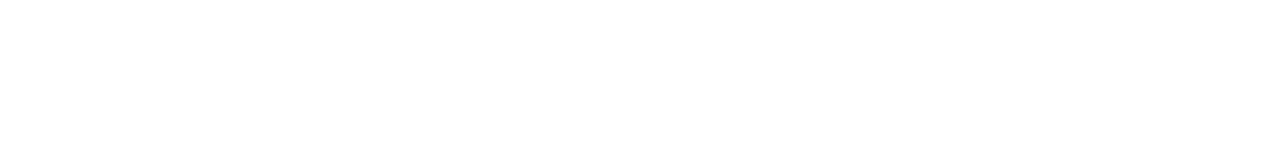
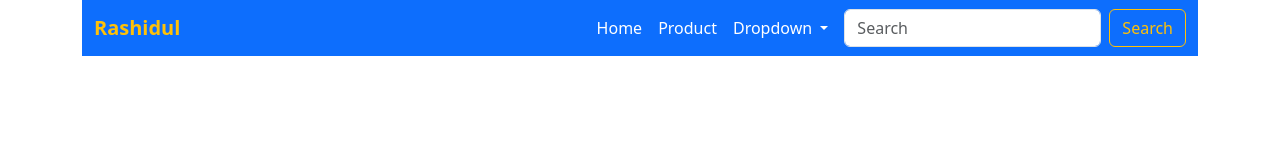
Before and after one commit to rashidulisalm/Bootstrap-project, a plain HTML site: page index.html in a window 1280 px wide. Drawn offline with nearby package versions, Linux system fonts and the light colour scheme.

Commit message:
navbar create

```diff
--- a/index.html
+++ b/index.html
@@ -10,7 +10,43 @@
 </head>
 <body>
 
+        <!-- navbar part -->
+         <div class="container">
+            <nav class="navbar navbar-expand-lg bg-primary">
+                <div class="container-fluid">
+                  <a class="navbar-brand text-warning fw-bold" href="#">Rashidul</a>
+                  <button class="navbar-toggler" type="button" data-bs-toggle="collapse" data-bs-target="#navbarSupportedContent" aria-controls="navbarSupportedContent" aria-expanded="false" aria-label="Toggle navigation">
+                    <span class="navbar-toggler-icon"></span>
+                  </button>
+                  <div class="collapse navbar-collapse" id="navbarSupportedContent">
+                    <ul class="navbar-nav ms-auto me-2 mb-2 mb-lg-0">
+                      <li class="nav-item">
+                        <a class="nav-link active text-white" aria-current="page" href="#">Home</a>
+                      </li>
+                      <li class="nav-item">
+                        <a class="nav-link text-white" href="#">Product</a>
+                      </li>
+                      <li class="nav-item dropdown">
+                        <a class="nav-link dropdown-toggle text-white" href="#" role="button" data-bs-toggle="dropdown" aria-expanded="false">
+                          Dropdown
+                        </a>
+                        <ul class="dropdown-menu">
+                          <li><a class="dropdown-item" href="#">Items</a></li>
+                          <li><a class="dropdown-item" href="#">Services</a></li>
+                          <li><hr class="dropdown-divider"></li>
+                          <li><a class="dropdown-item" href="#">About Us</a></li>
+                        </ul>
+                      </li>
 
+                    </ul>
+                    <form class="d-flex" role="search">
+                      <input class="form-control me-2" type="search" placeholder="Search" aria-label="Search">
+                      <button class="btn btn-outline-warning" type="submit">Search</button>
+                    </form>
+                  </div>
+                </div>
+              </nav>
+         </div>
 
 
     <!-- js cdn link -->
```
